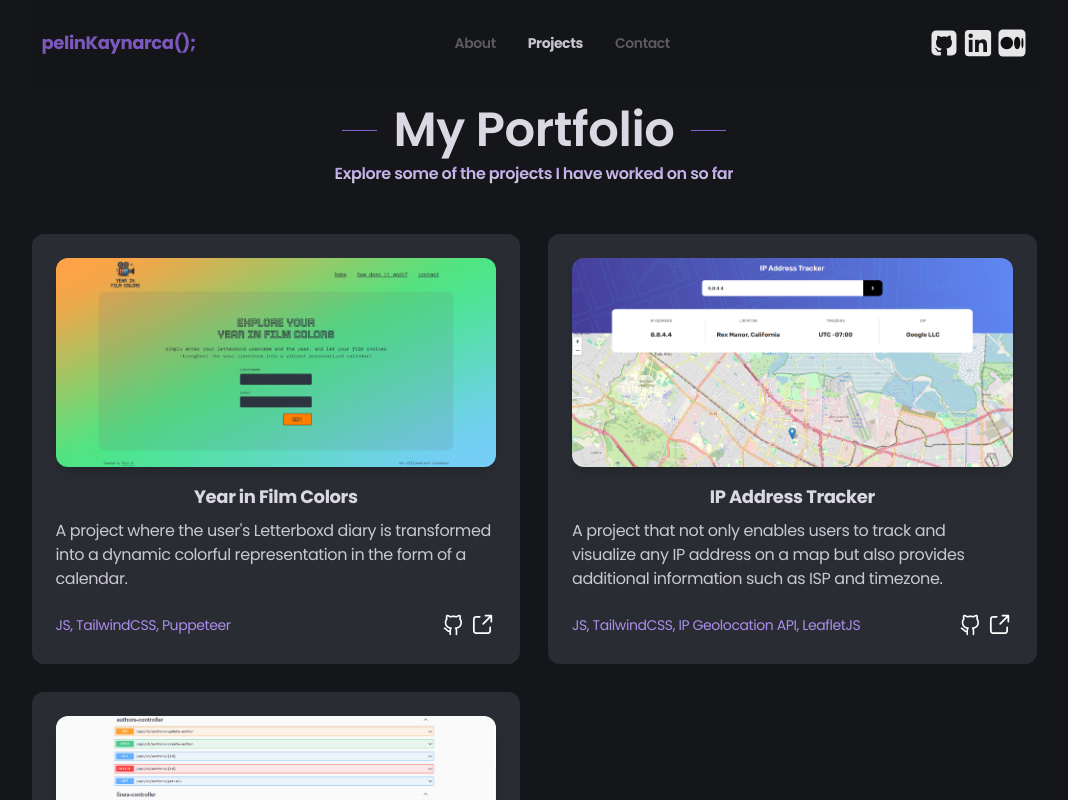
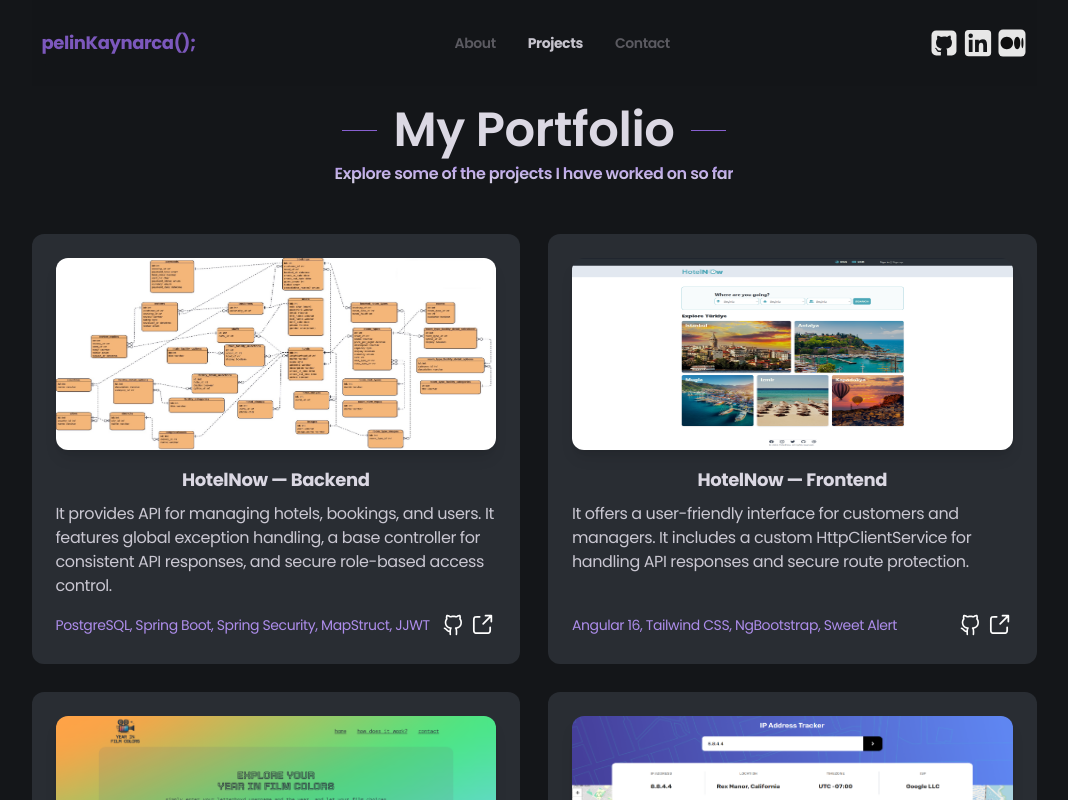
Before and after one commit to pelinkaynarca/pelinkaynarca.github.io, a React (Create React App) app: page /projects in a window 1280 px wide. Shown: the top 800 px of the page, without its empty margins (106-1174 px from the left). Built offline with nearby package versions, Linux system fonts and the light colour scheme.

Commit message:
feat: add new ProjectCards

```diff
--- a/src/pages/Contact/Contact.jsx
+++ b/src/pages/Contact/Contact.jsx
@@ -5,8 +5,6 @@ import PageLayout from "../../components/PageLayout";
 const Contact = () => {
     return (
         <PageLayout>
-            <div className="mb-6">
-            </div>
             <ContactForm />
         </PageLayout>
     );
--- a/src/pages/Contact/components/ContactForm.jsx
+++ b/src/pages/Contact/components/ContactForm.jsx
@@ -38,7 +38,7 @@ const ContactForm = () => {
 
   return (
     <div className="relative flex items-center justify-center w-[92%] lg:w-big-screen mb-14 text-accent1">
-      <div className="w-full border-[1px] flex flex-col gap-5 md:gap-10 rounded-2xl shadow-lg border-accent2 h-fit md:h-[700px] bg-card border-opacity-25 p-10 md:p-16">
+      <div className="w-full border-[1px] flex flex-col gap-5 md:gap-10 rounded-2xl shadow-lg border-accent2 h-fit md:h-[700px] bg-card border-opacity-25 p-8 md:p-16">
         <h2 className="text-2xl font-semibold text-accent1 mb-5">Contact Me</h2>
 
         <form onSubmit={handleSubmit}>
--- a/src/pages/Projects/Projects.jsx
+++ b/src/pages/Projects/Projects.jsx
@@ -4,6 +4,8 @@ import ProjectCard from "./components/ProjectCard";
 import LBProjectImg from "../../assets/lb-project.png";
 import IPProjectImg from "../../assets/ip-project.png";
 import LMSProjectImg from "../../assets/lms-project.png";
+import HNDBProjectImg from "../../assets/hn-db-project.jpg";
+import HNFEProjectImg from "../../assets/hn-fe-project.png";
 
 const Projects = () => {
   return (
@@ -26,6 +28,22 @@ const Projects = () => {
           </p>
         </div>
         <div className="w-full grid grid-cols-1 gap-5 md:grid-cols-2 md:gap-7">
+          <ProjectCard
+            imageSrc={HNDBProjectImg}
+            title="HotelNow — Backend"
+            description="It provides API for managing hotels, bookings, and users. It features global exception handling, a base controller for consistent API responses, and secure role-based access control."
+            techStack="PostgreSQL, Spring Boot, Spring Security, MapStruct, JJWT"
+            repoLink="https://github.com/pelinkaynarca/hotelnow-backend"
+            liveLink=""
+          />
+          <ProjectCard
+            imageSrc={HNFEProjectImg}
+            title="HotelNow — Frontend"
+            description="It offers a user-friendly interface for customers and managers. It includes a custom HttpClientService for handling API responses and secure route protection."
+            techStack="Angular 16, Tailwind CSS, NgBootstrap, Sweet Alert"
+            repoLink="https://github.com/pelinkaynarca/hotelnow-frontend"
+            liveLink=""
+          />
           <ProjectCard
             imageSrc={LBProjectImg}
             title="Year in Film Colors"
--- a/src/pages/Projects/components/ProjectCard.jsx
+++ b/src/pages/Projects/components/ProjectCard.jsx
@@ -14,7 +14,7 @@ const ProjectCard = ({
     <div className="lg:w-full h-full flex flex-col gap-2">
       <div className="flex flex-col gap-4">
         <img
-          className="rounded-xl shadow-lg shadow-body-bg"
+          className="rounded-xl h-48 shadow-lg shadow-body-bg"
           src={imageSrc}
           alt="Pic"
         />
```
Also changed, not shown: src/assets/hn-db-project.jpg (added), src/assets/hn-fe-project.png (added).
